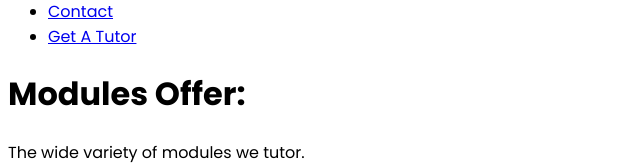
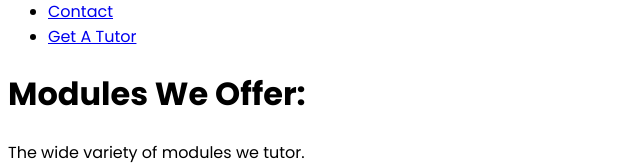
Before and after one commit to 26CARLOS/dripanomics-tutorials1.0, a React (Create React App) app in the folder src/: page /modules in a window 1280 px wide. Shown: the part 509-677 px from the top of the page, without its empty margins (0-640 px from the left). Built offline with nearby package versions, Linux system fonts and the light colour scheme; the HTML template or start-up script is replaced by a standard one.

Commit message:
modules we offer

```diff
--- a/src/components/moduleCards.jsx
+++ b/src/components/moduleCards.jsx
@@ -7,7 +7,7 @@
   return (
     <div className=' mt-[95px]'>
     <div className='text-black text-center py-2'>
-        <h1 className='text-4xl font-bold'>Modules  Offer:</h1>
+        <h1 className='text-4xl font-bold'>Modules We Offer:</h1>
         <p className='px-2 py-2 text-gray-500'> The wide variety of modules we tutor.</p>
     </div>
     <div className='w-full py-[5rem] px-4 bg-white'>
```
